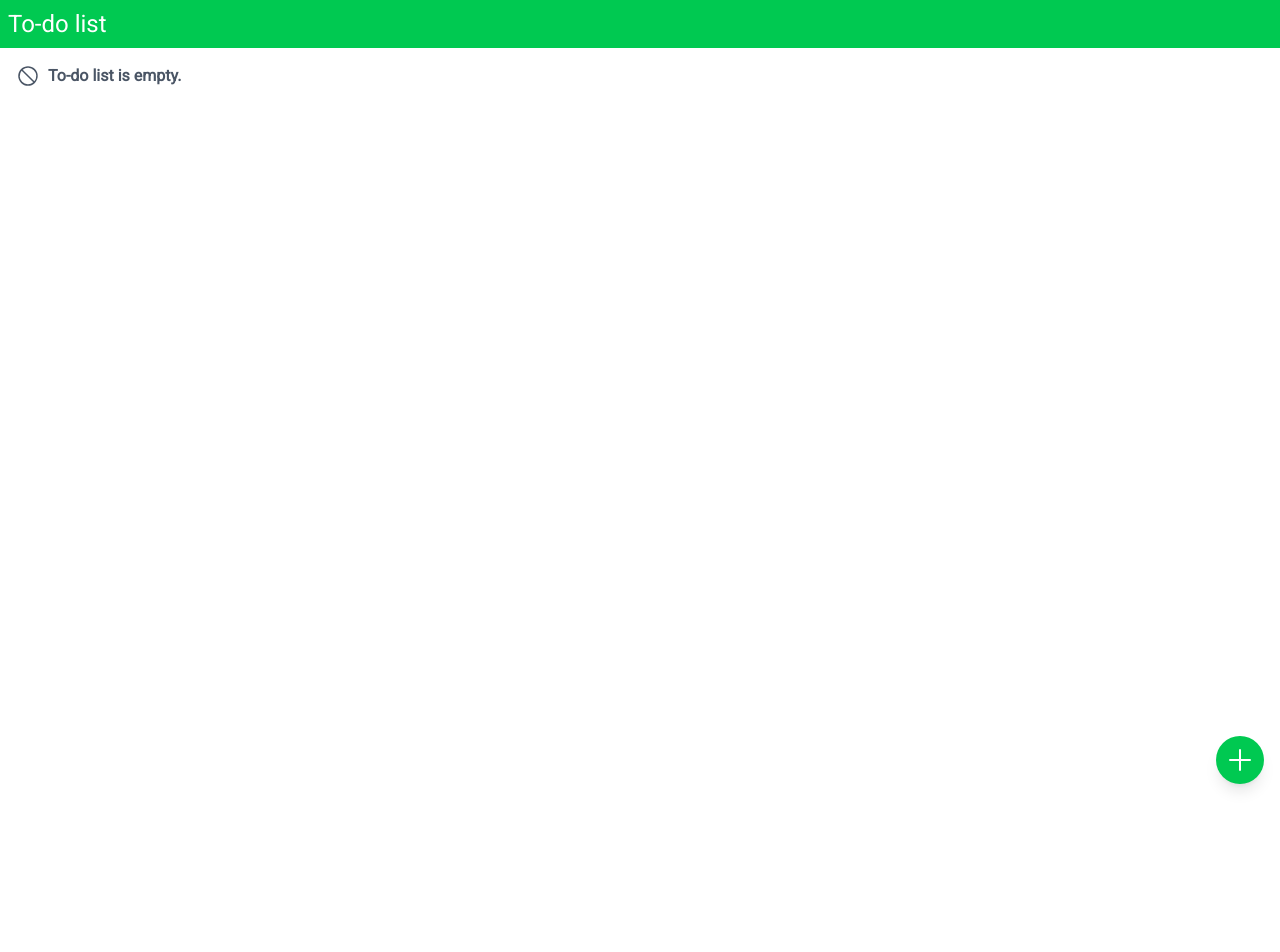
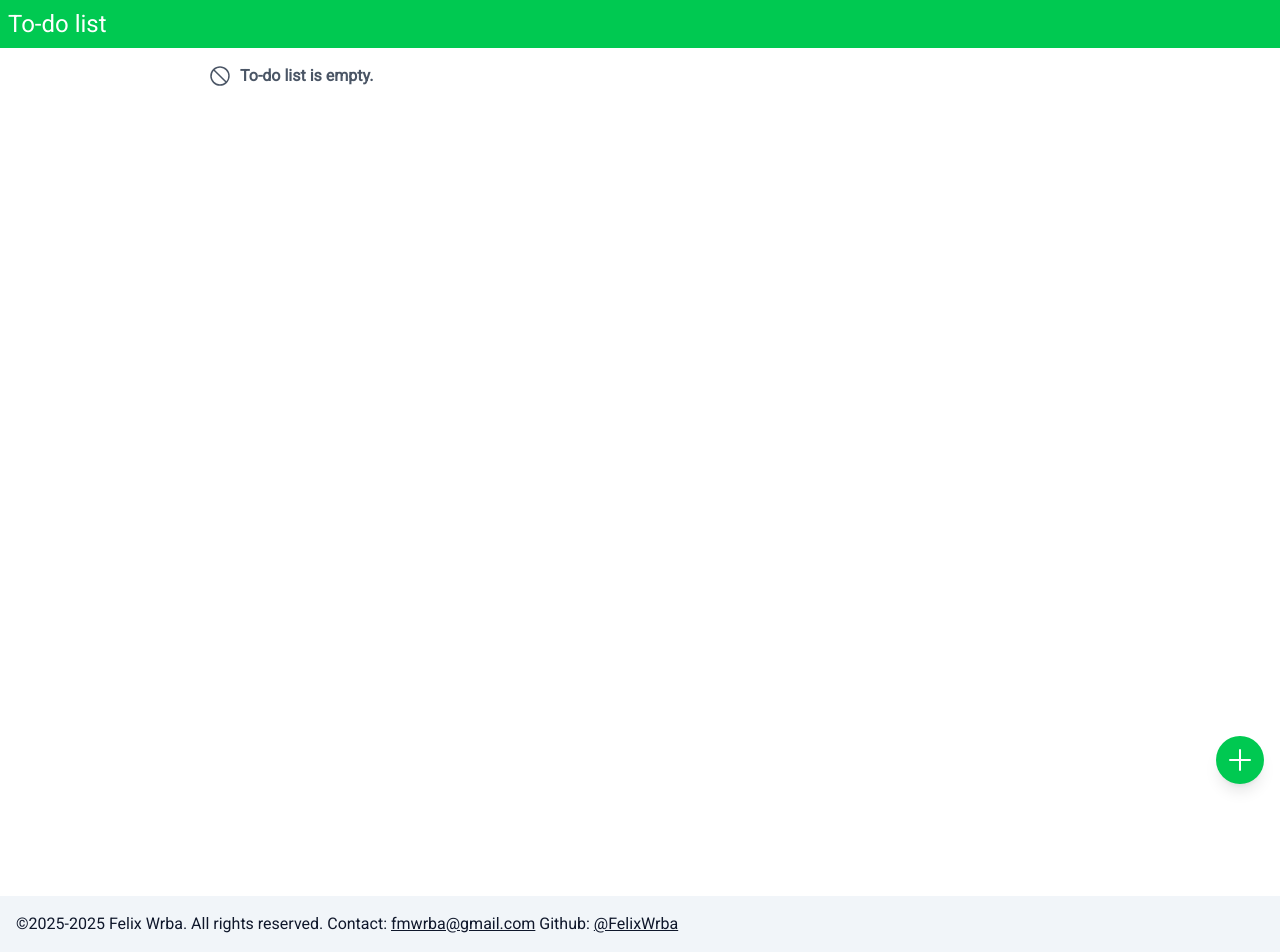
Before and after one commit to FelixWrba/to_do_list, a Vue app: page / in a window 1280 px wide. Before the commit the page ends 800 px from the top, so only its background shows below. Built offline with nearby package versions, Linux system fonts and the light colour scheme.

Commit message:
Added footer, improved design

```diff
--- a/src/App.vue
+++ b/src/App.vue
@@ -1,11 +1,18 @@
 <script setup>
 import Header from './components/Header.vue';
+import Footer from './components/Footer.vue';
 </script>
 
 <template>
 
   <Header />
 
-  <RouterView />
+  <main class="max-w-4xl m-auto mb-8 h-screen">
+
+    <RouterView />
+
+  </main>
+
+  <Footer />
 
 </template>
--- /dev/null
+++ b/src/components/Footer.vue
@@ -0,0 +1,7 @@
+<template>
+  <footer class="bg-slate-100 text-slate-900 p-4">
+    <p>&copy;2025-{{ new Date().getFullYear() }} Felix Wrba. All rights reserved. Contact: <u>fmwrba@gmail.com</u>
+      Github: <a href="http://github.com/FelixWrba" target="_blank" rel="noopener noreferrer"
+        class="underline">@FelixWrba</a></p>
+  </footer>
+</template>
```
